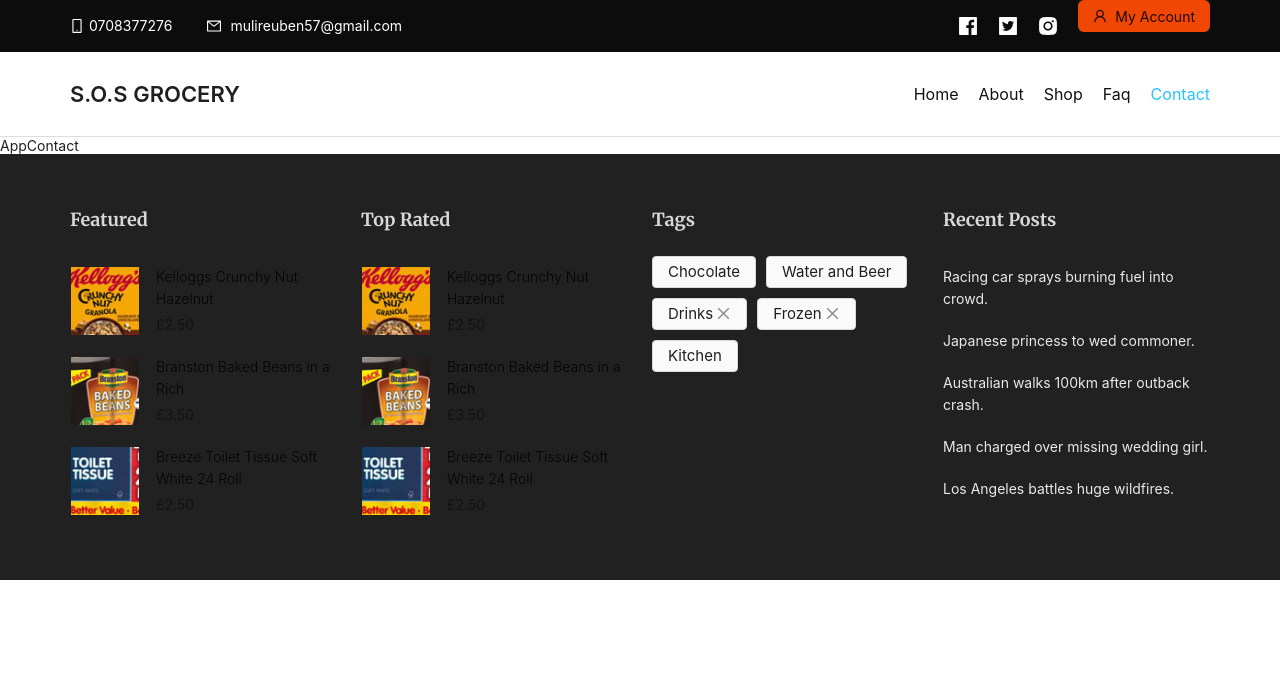
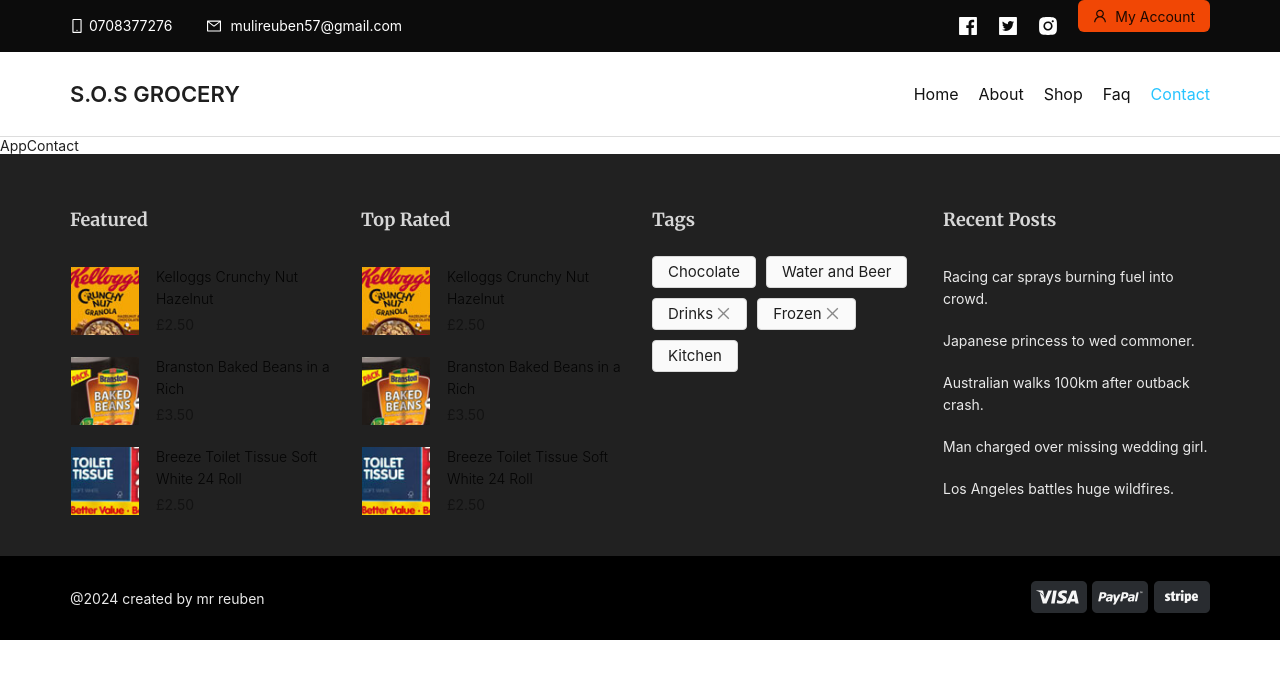
Before and after one commit to mulireuben/Grocery, a React (Create React App) app: page /Contact in a window 1280 px wide. Shown: the top 678 px of the page. Built offline with nearby package versions, Linux system fonts and the light colour scheme.

Commit message:
add footer

```diff
--- a/src/App.js
+++ b/src/App.js
@@ -9,6 +9,7 @@
 import AppShop from './components/pages/shop';
 import AppHome from './components/pages/home';
 import FooterWidget from './components/common/footerWidget';
+import FooterCopyright from './components/common/footerCopyright';
 
 const { Header, Footer, Content } = Layout;
 
@@ -33,6 +34,7 @@
 
         <Footer>
           <FooterWidget />
+          <FooterCopyright />
         </Footer>
       </Layout>
     </div>
--- /dev/null
+++ b/src/components/common/footerCopyright.js
@@ -0,0 +1,19 @@
+import React from 'react';
+import payment from '../../../src/assets/images/payment.png';
+import { BackTop } from 'antd';
+
+const FooterCopyright = () => {
+  return (
+    <div className='footerCopyright'>
+      <div className='container'>
+        <div className='copyright'>@2024 created by mr reuben</div>
+        <div className='toTop'>
+          <img src={payment} alt='payment' />
+        </div>
+      </div>
+      <BackTop />
+    </div>
+  );
+};
+
+export default FooterCopyright;
```
